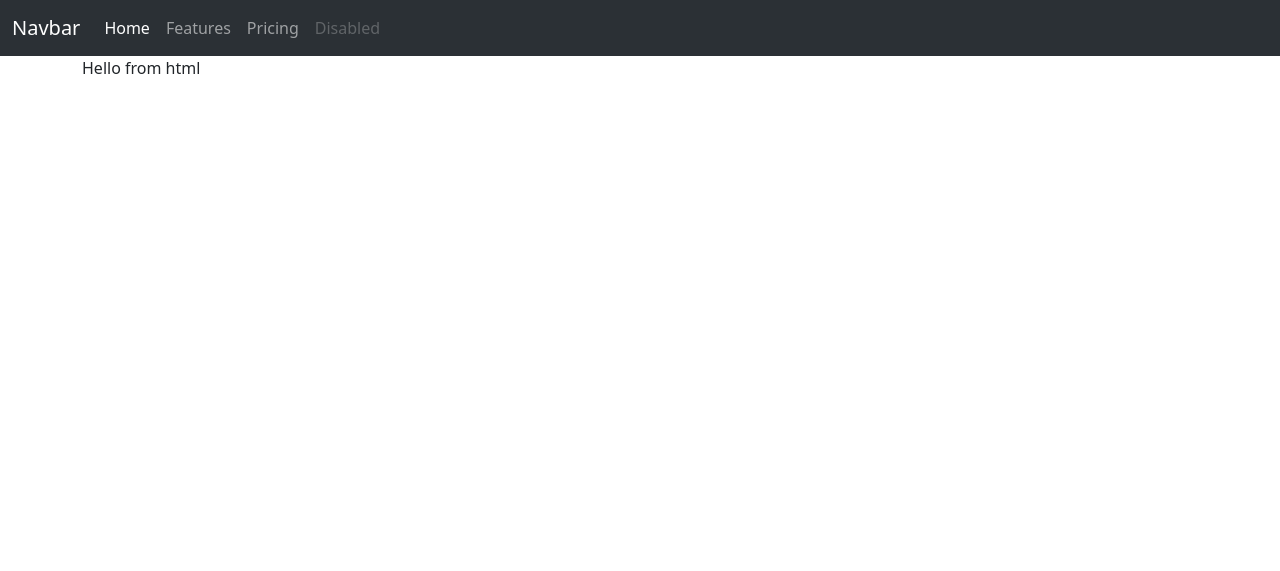
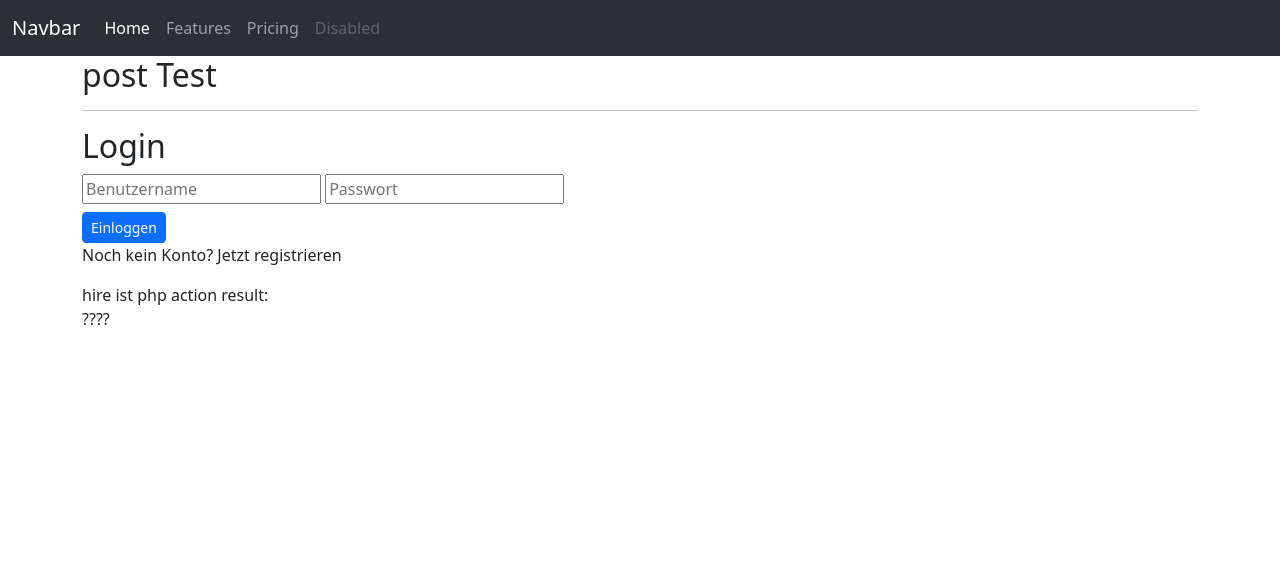
Before and after one commit to secure73/cypto_delete, a PHP site: page / in a window 1280 px wide. Shown: the top 571 px of the page. Run offline with PHP 8.4, Linux system fonts and the light colour scheme.

Commit message:
login form

```diff
--- a/index.php
+++ b/index.php
@@ -1,5 +1,30 @@
 <?php require_once('./layout/header.php'); ?>
 
-        Hello from html
+<h2> post Test</h2>
+<hr>
+<h2>Login</h2>
 
-<?php require_once('./layout/footer.php');?>
+<section>
+    <form class="form">
+
+        <input type="text" name="xuser" class="input input-field mb-2" placeholder="Benutzername">
+        <input type="password" name="xpass" class="input-field mb-2" placeholder="Passwort">
+        <br>
+        <button type="submit" class="btn btn-sm btn-primary">Einloggen</button>
+    </form>
+    <div class="signup-link">
+        <p>Noch kein Konto? <a>Jetzt registrieren</a></p>
+    </div>
+</section>
+
+<!-- section result !-->
+<section>
+    <p>
+        hire ist php action result:
+        <br>
+        <span>????</span>
+    </p>
+</section>
+
+
+<?php require_once('./layout/footer.php'); ?>
```
